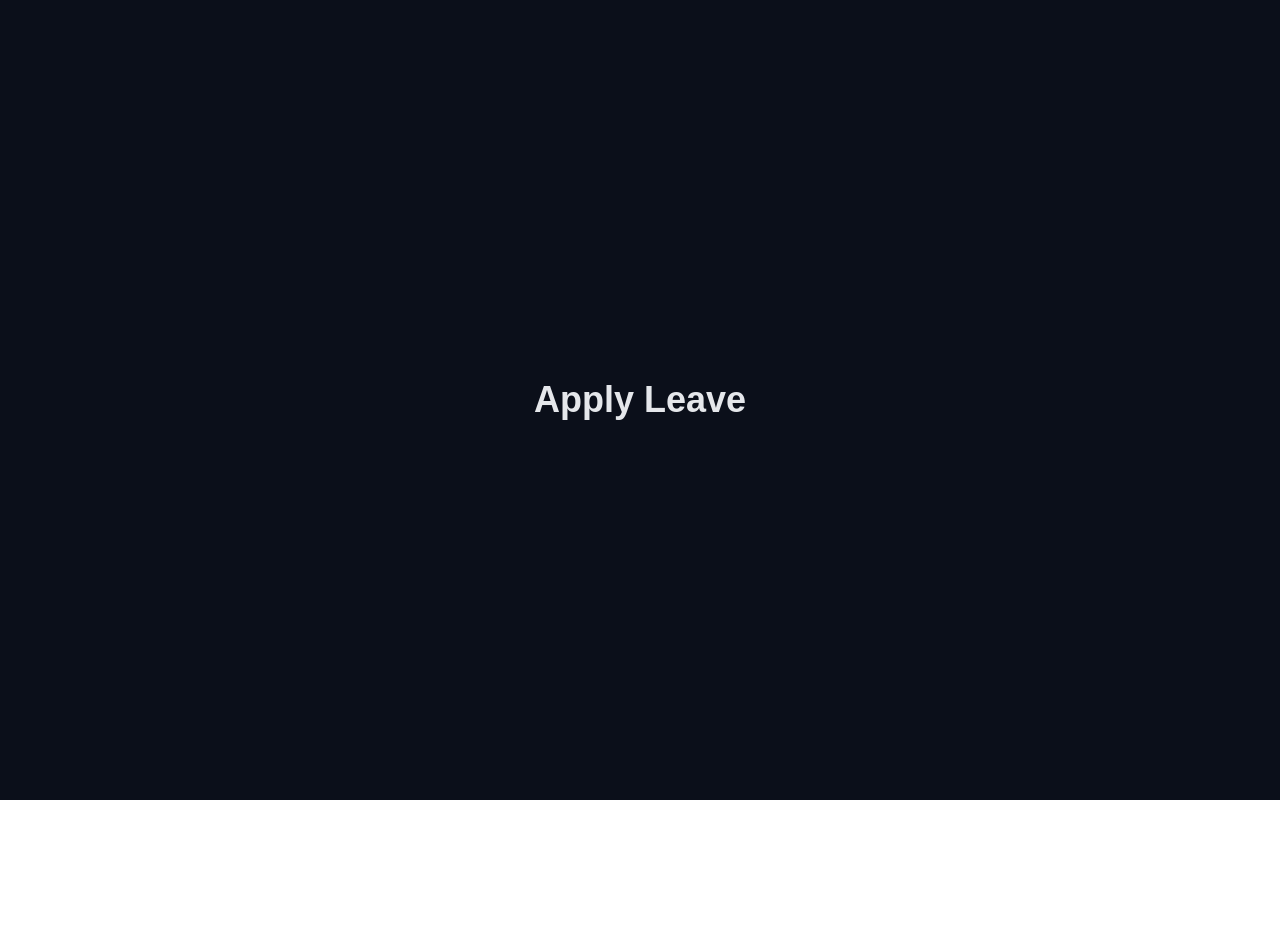
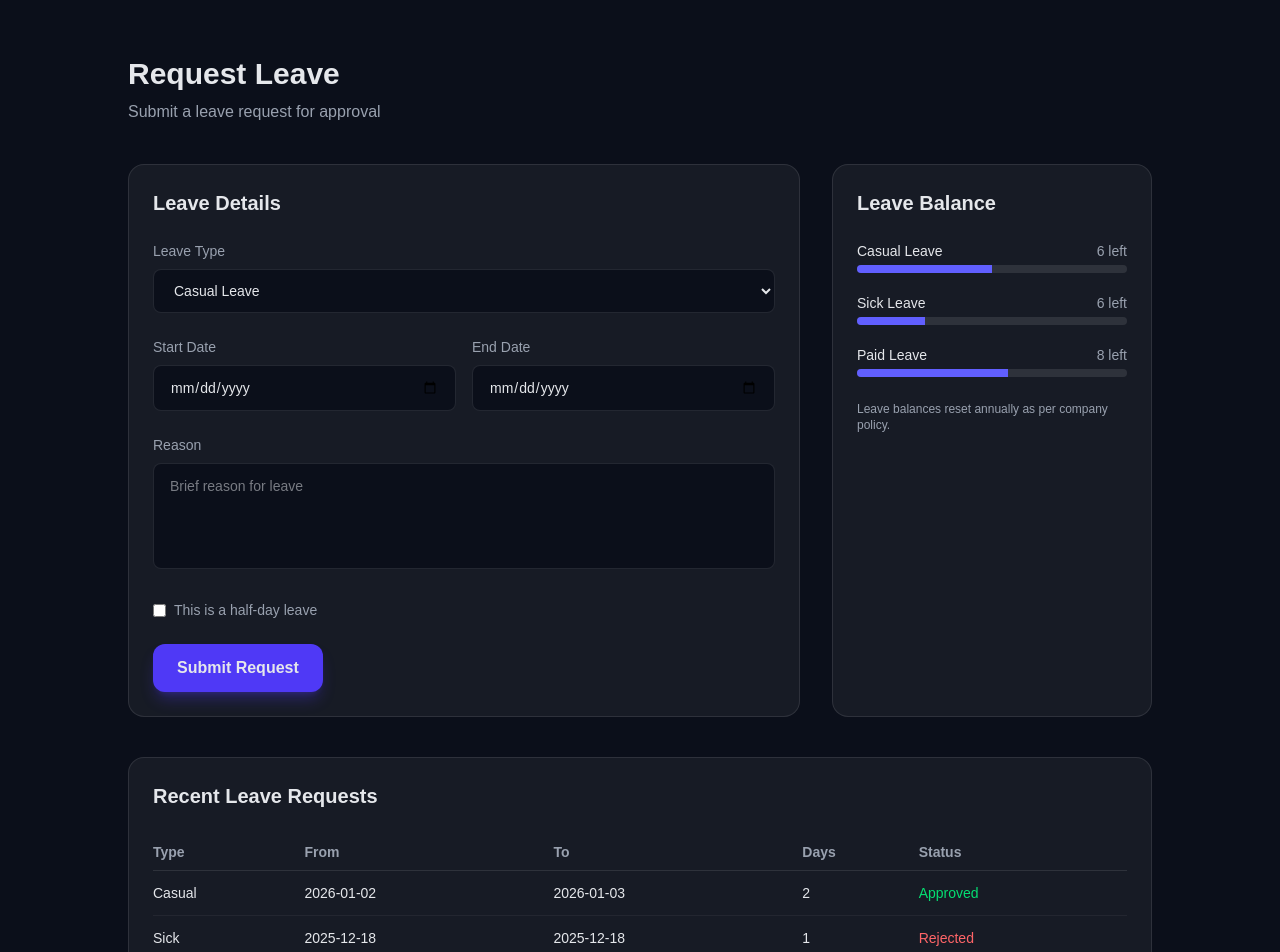
Before and after one commit to Dev-megh/day-flow, a Next.js app: page /leave/apply in a window 1280 px wide. Shown: the top 952 px of the page. Before the commit the page ends 800 px from the top, so only its background shows below. Built offline with nearby package versions, Linux system fonts and the light colour scheme.

Commit message:
created static request leave page

```diff
--- a/src/app/attendance/page.js
+++ b/src/app/attendance/page.js
@@ -12,7 +12,6 @@ export default function AdminAttendancePage() {
     <main className="min-h-screen bg-[#0B0F1A] text-gray-200 px-6 py-14">
       <div className="max-w-7xl mx-auto">
 
-        {/* Header */}
         <div className="flex flex-col md:flex-row md:items-center md:justify-between mb-10 gap-4">
           <div>
             <h1 className="text-3xl font-bold">Team Attendance</h1>
@@ -21,7 +20,6 @@ export default function AdminAttendancePage() {
             </p>
           </div>
 
-          {/* Employee Selector (Admin) */}
           <select className="bg-white/5 border border-white/10 rounded-lg px-4 py-2 text-sm">
             <option>All Employees</option>
             <option>John Doe</option>
@@ -30,10 +28,7 @@ export default function AdminAttendancePage() {
           </select>
         </div>
 
-        {/* Heatmap Card */}
         <div className="rounded-2xl border border-white/10 bg-white/5 p-6 overflow-hidden">
-
-          {/* Month Labels */}
           <div className="flex text-xs text-gray-400 mb-2 pl-10">
             {MONTH_NAMES.map((m) => (
               <div key={m} className="w-[72px]">{m}</div>
@@ -41,7 +36,6 @@ export default function AdminAttendancePage() {
           </div>
 
           <div className="flex">
-            {/* Day Labels */}
             <div className="flex flex-col text-xs text-gray-400 mr-3">
               {WEEK_DAYS.map((day) => (
                 <div key={day} className="h-[14px] mb-[6px]">
@@ -50,7 +44,6 @@ export default function AdminAttendancePage() {
               ))}
             </div>
 
-            {/* Scrollable Grid */}
             <div className="overflow-x-auto">
               <div
                 className="grid grid-flow-col gap-[6px]"
@@ -67,7 +60,6 @@ export default function AdminAttendancePage() {
             </div>
           </div>
 
-          {/* Legend */}
           <div className="flex items-center justify-end mt-6 text-xs text-gray-400 gap-2">
             <span>Absent</span>
             <Legend color="bg-white/10" />
@@ -78,7 +70,6 @@ export default function AdminAttendancePage() {
           </div>
         </div>
 
-        {/* Admin Summary */}
         <div className="grid md:grid-cols-4 gap-6 mt-10">
           <Stat title="Employees" value="24" />
           <Stat title="Working Days" value="288" />
@@ -86,7 +77,6 @@ export default function AdminAttendancePage() {
           <Stat title="Leaves This Year" value="134" />
         </div>
 
-        {/* Insights */}
         <div className="mt-10 rounded-2xl border border-white/10 bg-white/5 p-6">
           <h3 className="text-xl font-semibold mb-4">
             Attendance Insights
@@ -103,14 +93,12 @@ export default function AdminAttendancePage() {
   );
 }
 
-/* ---------- Helpers ---------- */
-
 function getColor(level) {
   switch (level) {
-    case 0: return "bg-white/10";      // Absent
-    case 1: return "bg-indigo-900";    // Half day
-    case 2: return "bg-indigo-700";    // Present
-    case 3: return "bg-indigo-500";    // Overtime
+    case 0: return "bg-white/10";
+    case 1: return "bg-indigo-900";
+    case 2: return "bg-indigo-700";
+    case 3: return "bg-indigo-500";
     default: return "bg-white/10";
   }
 }
@@ -120,9 +108,8 @@ function generateYearAttendance(year) {
   const date = new Date(year, 0, 1);
 
   while (date.getFullYear() === year) {
-    const day = date.getDay(); // 0 = Sun, 6 = Sat
+    const day = date.getDay();
 
-    // Mon–Sat only
     if (day !== 0) {
       const level = Math.floor(Math.random() * 4);
       result.push({
@@ -141,8 +128,6 @@ function generateYearAttendance(year) {
   return result;
 }
 
-/* ---------- Components ---------- */
-
 function Legend({ color }) {
   return <div className={`w-4 h-4 rounded-sm ${color}`} />;
 }
--- a/src/app/leave/apply/page.js
+++ b/src/app/leave/apply/page.js
@@ -1,7 +1,191 @@
-export default function ApplyLeavePage() {
-    return (
-        <main className="min-h-screen bg-[#0B0F1A] text-gray-200 flex items-center justify-center">
-        <h1 className="text-4xl font-bold">Apply Leave</h1>
-        </main>
-    );
+export default function LeaveRequestPage() {
+  return (
+    <main className="min-h-screen bg-[#0B0F1A] text-gray-200 px-6 py-14">
+      <div className="max-w-5xl mx-auto">
+
+        <div className="mb-10">
+          <h1 className="text-3xl font-bold mb-2">
+            Request Leave
+          </h1>
+          <p className="text-gray-400">
+            Submit a leave request for approval
+          </p>
+        </div>
+
+        <div className="grid md:grid-cols-3 gap-8">
+
+          <div className="md:col-span-2 rounded-2xl border border-white/10 bg-white/5 p-6">
+            <h2 className="text-xl font-semibold mb-6">
+              Leave Details
+            </h2>
+
+            <form className="space-y-6">
+              <div>
+                <label className="block text-sm text-gray-400 mb-2">
+                  Leave Type
+                </label>
+                <select className="w-full bg-[#0B0F1A] border border-white/10 rounded-lg px-4 py-3 text-sm focus:outline-none focus:border-indigo-500">
+                  <option>Casual Leave</option>
+                  <option>Sick Leave</option>
+                  <option>Paid Leave</option>
+                  <option>Unpaid Leave</option>
+                </select>
+              </div>
+
+              <div className="grid md:grid-cols-2 gap-4">
+                <div>
+                  <label className="block text-sm text-gray-400 mb-2">
+                    Start Date
+                  </label>
+                  <input
+                    type="date"
+                    className="w-full bg-[#0B0F1A] border border-white/10 rounded-lg px-4 py-3 text-sm focus:outline-none focus:border-indigo-500"
+                  />
+                </div>
+
+                <div>
+                  <label className="block text-sm text-gray-400 mb-2">
+                    End Date
+                  </label>
+                  <input
+                    type="date"
+                    className="w-full bg-[#0B0F1A] border border-white/10 rounded-lg px-4 py-3 text-sm focus:outline-none focus:border-indigo-500"
+                  />
+                </div>
+              </div>
+
+              <div>
+                <label className="block text-sm text-gray-400 mb-2">
+                  Reason
+                </label>
+                <textarea
+                  rows="4"
+                  placeholder="Brief reason for leave"
+                  className="w-full bg-[#0B0F1A] border border-white/10 rounded-lg px-4 py-3 text-sm resize-none focus:outline-none focus:border-indigo-500"
+                />
+              </div>
+
+              <div className="flex items-center gap-2">
+                <input
+                  type="checkbox"
+                  id="halfDay"
+                  className="accent-indigo-500"
+                />
+                <label htmlFor="halfDay" className="text-sm text-gray-400">
+                  This is a half-day leave
+                </label>
+              </div>
+
+              <button
+                type="submit"
+                className="bg-indigo-600 hover:bg-indigo-500 px-6 py-3 rounded-xl font-semibold transition shadow-lg shadow-indigo-600/30"
+              >
+                Submit Request
+              </button>
+            </form>
+          </div>
+
+          <div className="rounded-2xl border border-white/10 bg-white/5 p-6">
+            <h2 className="text-xl font-semibold mb-6">
+              Leave Balance
+            </h2>
+
+            <LeaveBalance label="Casual Leave" used={6} total={12} />
+            <LeaveBalance label="Sick Leave" used={2} total={8} />
+            <LeaveBalance label="Paid Leave" used={10} total={18} />
+
+            <div className="mt-6 text-xs text-gray-400">
+              Leave balances reset annually as per company policy.
+            </div>
+          </div>
+        </div>
+
+        <div className="mt-10 rounded-2xl border border-white/10 bg-white/5 p-6">
+          <h2 className="text-xl font-semibold mb-6">
+            Recent Leave Requests
+          </h2>
+
+          <div className="overflow-x-auto">
+            <table className="w-full text-sm">
+              <thead className="text-gray-400 border-b border-white/10">
+                <tr>
+                  <th className="text-left py-2">Type</th>
+                  <th className="text-left py-2">From</th>
+                  <th className="text-left py-2">To</th>
+                  <th className="text-left py-2">Days</th>
+                  <th className="text-left py-2">Status</th>
+                </tr>
+              </thead>
+              <tbody>
+                <LeaveRow
+                  type="Casual"
+                  from="2026-01-02"
+                  to="2026-01-03"
+                  days="2"
+                  status="Approved"
+                />
+                <LeaveRow
+                  type="Sick"
+                  from="2025-12-18"
+                  to="2025-12-18"
+                  days="1"
+                  status="Rejected"
+                />
+                <LeaveRow
+                  type="Paid"
+                  from="2025-11-10"
+                  to="2025-11-15"
+                  days="6"
+                  status="Pending"
+                />
+              </tbody>
+            </table>
+          </div>
+        </div>
+
+      </div>
+    </main>
+  );
 }
+
+function LeaveBalance({ label, used, total }) {
+  const percent = Math.round((used / total) * 100);
+
+  return (
+    <div className="mb-5">
+      <div className="flex justify-between text-sm mb-1">
+        <span>{label}</span>
+        <span className="text-gray-400">
+          {total - used} left
+        </span>
+      </div>
+      <div className="h-2 bg-white/10 rounded-full overflow-hidden">
+        <div
+          className="h-full bg-indigo-500"
+          style={{ width: `${percent}%` }}
+        />
+      </div>
+    </div>
+  );
+}
+
+function LeaveRow({ type, from, to, days, status }) {
+  const color =
+    status === "Approved"
+      ? "text-green-400"
+      : status === "Rejected"
+      ? "text-red-400"
+      : "text-yellow-400";
+
+  return (
+    <tr className="border-b border-white/5">
+      <td className="py-3">{type}</td>
+      <td className="py-3">{from}</td>
+      <td className="py-3">{to}</td>
+      <td className="py-3">{days}</td>
+      <td className={`py-3 font-medium ${color}`}>
+        {status}
+      </td>
+    </tr>
+  );
+}
```
